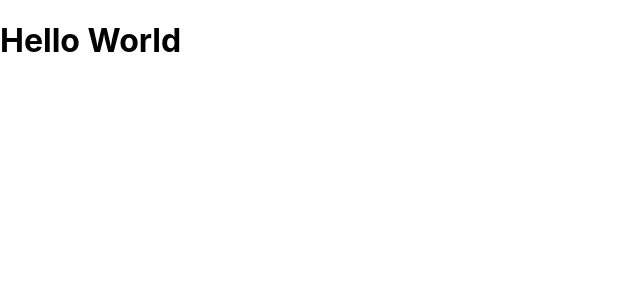
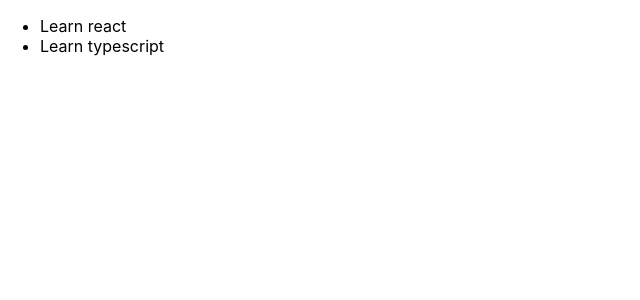
Before and after one commit to Mahusaa/Todo-TS, a React (Create React App) app: page / in a window 1280 px wide. Shown: the top 300 px of the page, without its empty margins (0-640 px from the left). Built offline with nearby package versions, Linux system fonts and the light colour scheme.

Commit message:
add props and React.FC

```diff
--- a/src/App.tsx
+++ b/src/App.tsx
@@ -1,9 +1,10 @@
 
 import './App.css';
+import Todos from './components/Todos';
 
 function App() {
   return (
-    <h1>Hello World</h1>
+    <Todos items={["Learn react", "Learn typescript"]}/>
   )
 }
 
--- /dev/null
+++ b/src/components/Todos.tsx
@@ -0,0 +1,15 @@
+import React from "react"
+
+const Todos: React.FC<{items: string[]}> = ({items}) => {
+    return (
+        <ul>
+            {items.map((item, index) => (
+                <li key={index}>
+                    {item}
+                </li>
+            ))}
+        </ul>
+    )
+}
+
+export default Todos
```
